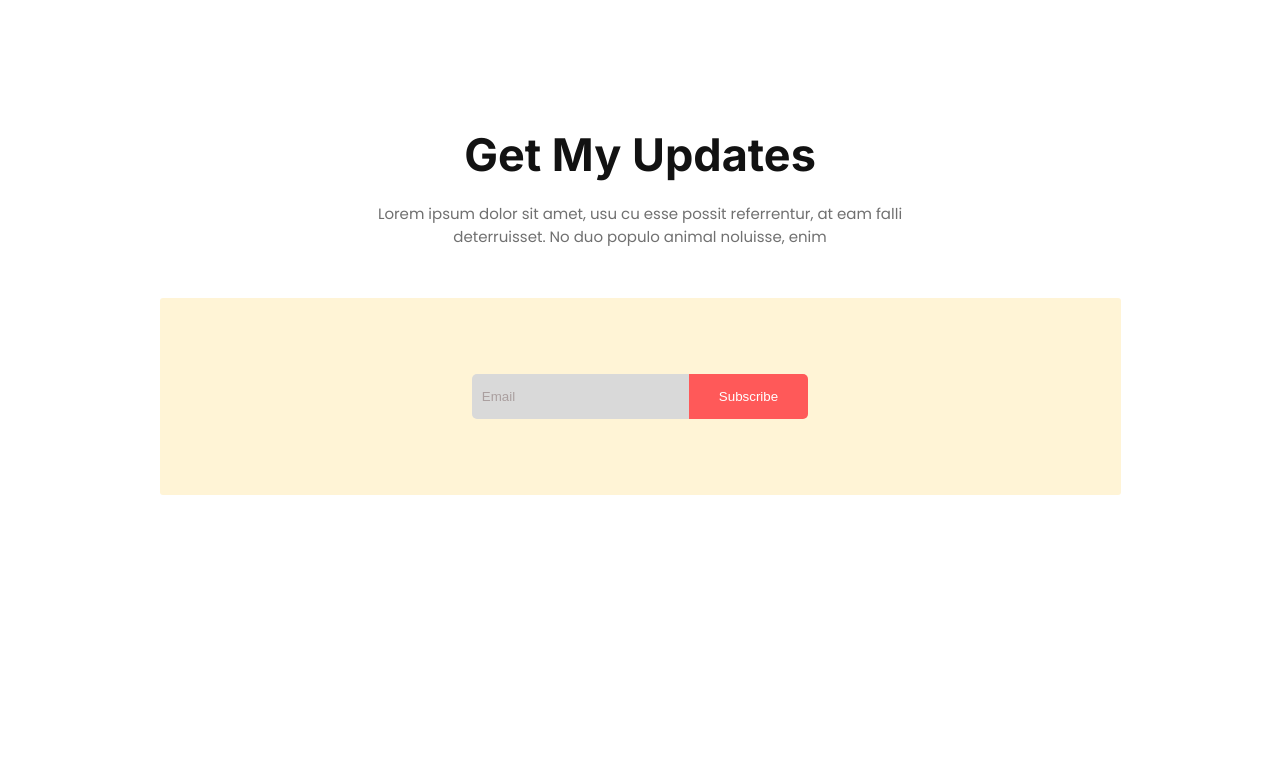
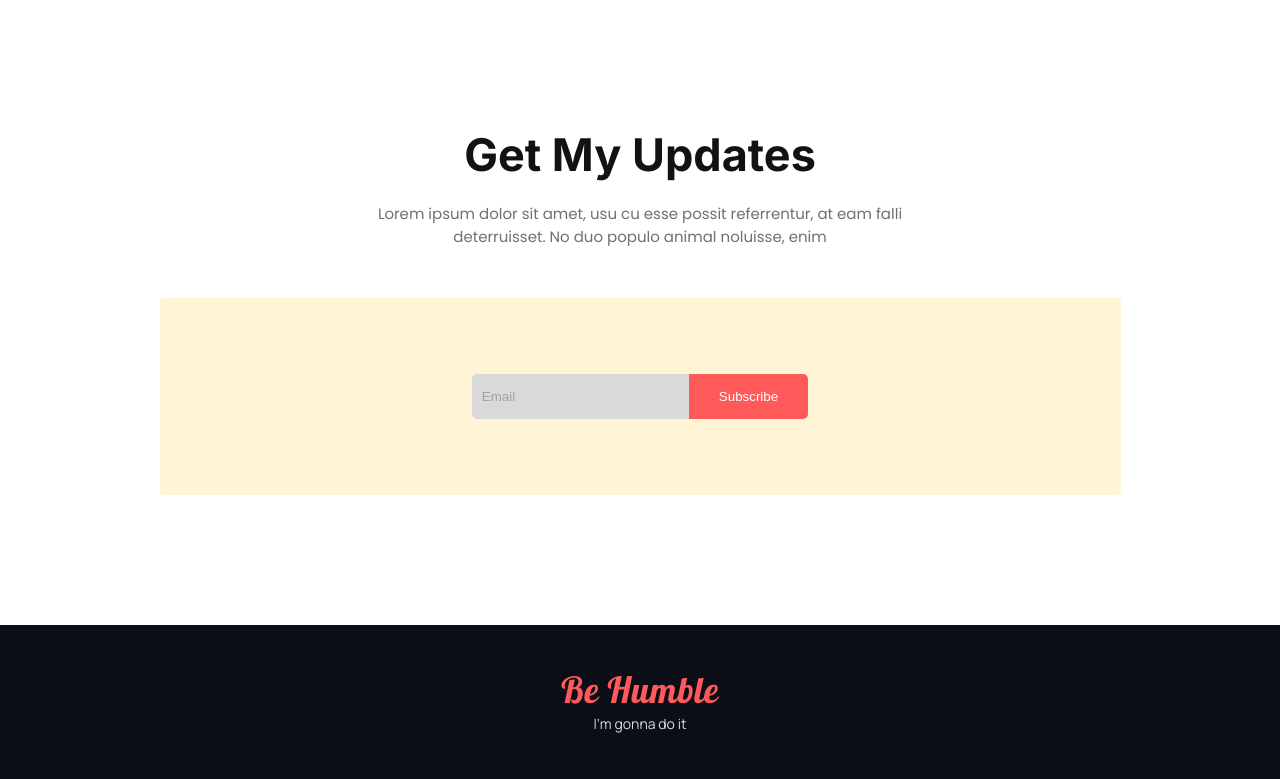
Before and after one commit to Ashik-Programmer/dontate-today, a plain HTML site: page index.html in a window 1280 px wide. Shown: the part 3098-3877 px from the top of the page. Before the commit the page ends 3723 px from the top, so only its background shows below. Drawn offline with Linux system fonts and the light colour scheme.

Commit message:
footer part complect

```diff
--- a/index.html
+++ b/index.html
@@ -8,7 +8,9 @@
     <title>Donate Today</title>
     <link rel="preconnect" href="https://fonts.googleapis.com">
     <link rel="preconnect" href="https://fonts.gstatic.com" crossorigin>
-    <link href="https://fonts.googleapis.com/css2?family=Inter:wght@700&family=Poppins&display=swap" rel="stylesheet">
+    <link
+        href="https://fonts.googleapis.com/css2?family=Inter:wght@700&family=Lobster&family=Manrope&family=Poppins&display=swap"
+        rel="stylesheet">
     <link rel="stylesheet" href="style.css">
 </head>
 
@@ -92,7 +94,7 @@
     </section>
     <section class="container depend-donation">
         <div class="donation-image donation-half">
-            <img src="images/donation15.png" alt="">
+            <img src="images/donation16.png" alt="">
         </div>
         <div class="donation-text donation-half">
             <h2>They need us <br>to suvive</h2>
@@ -116,6 +118,10 @@
             </div>
         </div>
     </section>
+    <footer>
+        <h1>Be Humble</h1>
+        <p>I’m gonna do it</p>
+    </footer>
 </body>
 
 </html>
--- a/style.css
+++ b/style.css
@@ -4,9 +4,16 @@
 }
 
 /*
-    font-family: 'Inter', sans-serif;
-    font-family: 'Poppins', sans-serif;
- */
+    font-family: 'Inter',
+    sans-serif;
+    font-family: 'Lobster',
+    cursive;
+    font-family: 'Manrope',
+    sans-serif;
+    font-family: 'Poppins',
+    sans-serif;
+*/
+
 body {
     font-family: 'Poppins', sans-serif;
 }
@@ -203,4 +210,30 @@ section {
     outline: none;
     color: #FFFFFF;
     padding: 0 30px;
+    cursor: pointer;
 }
+
+footer {
+    background: #0B0D17;
+    text-align: center;
+    padding: 43px 0;
+}
+
+footer h1 {
+    font-family: 'Lobster';
+    font-style: normal;
+    font-weight: 400;
+    font-size: 36px;
+    line-height: 44px;
+    letter-spacing: 0.5px;
+    color: #FF5959;
+}
+
+footer p {
+    font-family: 'Manrope';
+    font-style: normal;
+    font-weight: 400;
+    font-size: 14px;
+    line-height: 24px;
+    color: #D9DBE1;
+}
```
